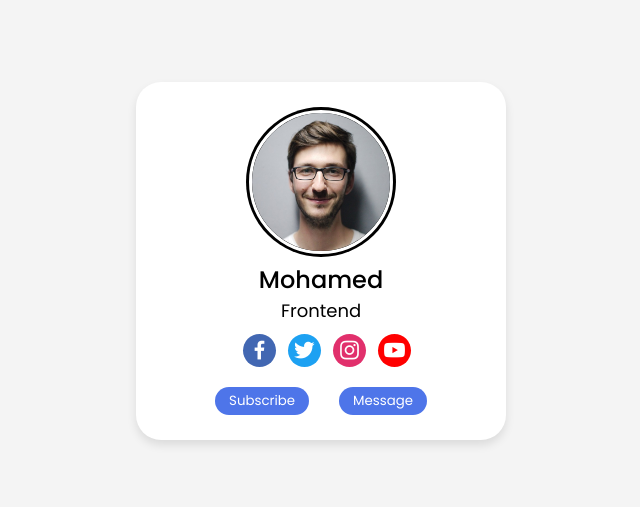
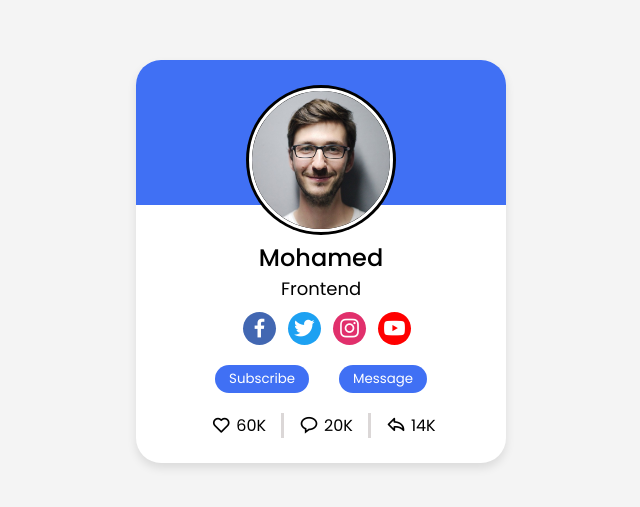
Before and after one commit to mabuhebil/-Responsive-Profile-Card, a website built with Vite: page index.html in a window 1280 px wide. Shown: the part 139-646 px from the top of the page, without its empty margins (319-959 px from the left). Built offline with nearby package versions, Linux system fonts and the light colour scheme.

Commit message:
final commit

```diff
--- a/index.html
+++ b/index.html
@@ -36,6 +36,21 @@
             <button>Subscribe</button>
             <button>Message</button>
         </div>
+        <div class="analiz">
+            <div class="data">
+                <i class='bx bx-heart'></i>
+                <span> 60K</span>
+            </div>
+            <div class="data">
+                <i class='bx bx-message-rounded'></i>
+                <span> 20K</span>
+            </div>
+            <div class="data">
+                <i class='bx bx-share' ></i>
+                <span> 14K</span>
+            </div>
+
+        </div>
     </div>
 
 </body>
--- a/style.css
+++ b/style.css
@@ -41,6 +41,18 @@ body{
     display: flex;
     align-items: center;
     flex-direction: column;
+    position: relative;
+}
+.card::before {
+    content:'' ;
+    position: absolute;
+    top: 0;
+    left: 0;
+    height: 36%;
+    width: 100%;
+    background-color: #4070f4;
+    border-radius: 25px 25px 0 0;
+
 }
 .text-cart{
     display: flex;
@@ -84,7 +96,7 @@ body{
 }
 .card .buttons2 button{
     padding: 4px 14px;
-    background-color: #4e75e9;
+    background-color: #4070f4;
     border-radius: 25px;
     color: white;
     outline: none;
@@ -96,3 +108,26 @@ body{
     background-color: #0e4bf1;
 
 }
+.card .analiz {
+    display: flex;
+    margin-top: 20px;
+    justify-content: center;
+    align-items: center;
+    margin-right: -35px;
+
+}
+.card .analiz .data {
+    margin-right: 15px;
+    padding-right: 15px;
+    display: flex;
+    align-items: center;
+    justify-content: center;
+    gap: 5px;
+    border-right: 3px solid rgb(219, 215, 215);
+}
+.card .analiz .data i{
+    font-size: 20px;
+}
+.card .analiz .data:last-child {
+    border-right: none;
+}
```
